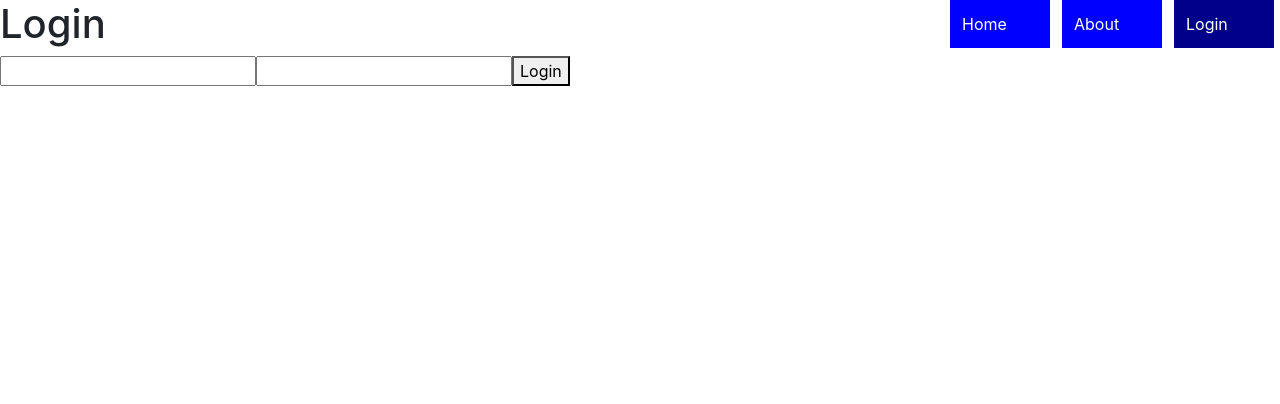
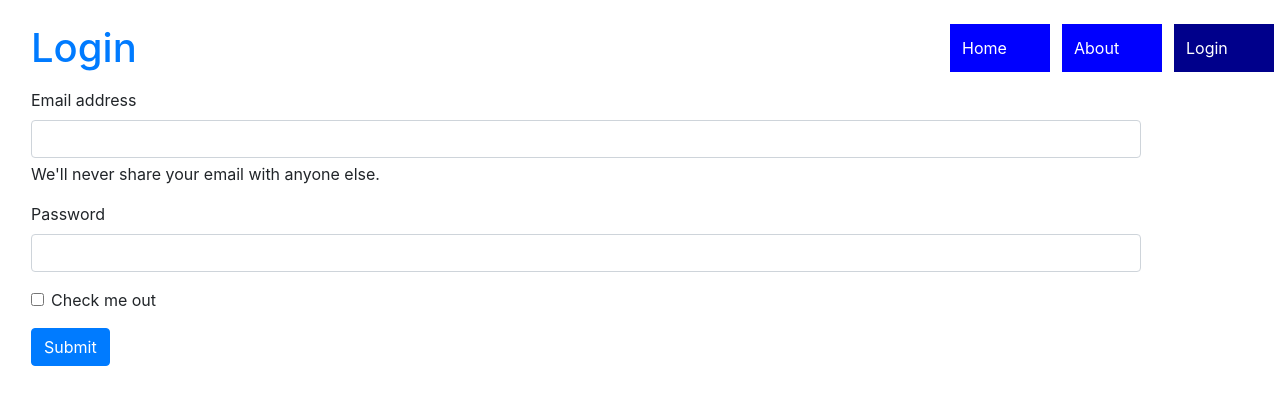
Before and after one commit to mbuimbogo/Frontend-Pagination-, a React (Create React App) app: page /Login in a window 1280 px wide. Shown: the top 404 px of the page. Built offline with nearby package versions, Linux system fonts and the light colour scheme.

Commit message:
Edit login

```diff
--- a/public/index.html
+++ b/public/index.html
@@ -25,7 +25,7 @@
       work correctly both with client-side routing and a non-root public URL.
       Learn how to configure a non-root public URL by running `npm run build`.
     -->
-    <title>React App</title>
+    <title>My Blogs</title>
   </head>
   <body>
     <noscript>You need to enable JavaScript to run this app.</noscript>
--- a/src/App.js
+++ b/src/App.js
@@ -9,6 +9,7 @@ import Navbar from './Components/Navbar';
 
 function App() {
   const [isLoggedIn, setIsLoggedIn] = useState(false);
+
   return(
     <div>
     <Navbar setIsLoggedIn={setIsLoggedIn}/>
--- a/src/Components/About.js
+++ b/src/Components/About.js
@@ -2,7 +2,11 @@ import React from 'react'
 
 const About = () => {
   return (
-    <h1>About</h1>
+    <div className='container ml-3 mt-4'>
+    <h1 className='text-primary mb-3'>About</h1>
+    <p> I love playing with words in my mind and pen them down to blogs.</p>
+    <p> Isn't that awesome?</p>
+    </div>
   )
 }
 
--- a/src/Components/Home.js
+++ b/src/Components/Home.js
@@ -40,6 +40,19 @@ if(!isLoggedIn) return <Redirect to = "/login" />
     <h1 className='text-primary mb-3'>My Blogs</h1>
     <Posts posts={currentPosts} loading={loading}/>
     <Pagination totalPosts={posts.length} postsPerPage={postsPerPage} paginate={paginate}/>
+    <div className="card text-center">
+  <div className="card-header">
+    Featured
+  </div>
+  <div className="card-body">
+    <h5 className="card-title">~Cory Doctorow~ </h5>
+    <p className="card-text">Conversation is king. Content is just something to talk about.</p>
+    <a href="/about" className="btn btn-primary">Go somewhere</a>
+  </div>
+  <div className="card-footer text-muted">
+  Adios!
+  </div>
+</div>
   </div>
   )
 }
--- a/src/Components/Login.js
+++ b/src/Components/Login.js
@@ -4,7 +4,7 @@ import { useHistory } from 'react-router-dom';
 const Login = ({setIsLoggedIn}) => {
     const history = useHistory();
     const [formData, setFormData] = useState({
-        username: "",
+        name: "",
         password: "",
     })
 function handleChange(e){
@@ -20,14 +20,30 @@ function handleSubmit(e) {
 }
 
   return (
-    <div>
-        <h1>Login</h1>
-        <form onSubmit={handleSubmit}>
+    <div className='container ml-3 mt-4'>
+        <h1 className='text-primary mb-3'>Login</h1>
+        {/* <form onSubmit={handleSubmit}>
         <input type="text" name="username" value={formData.username} onChange={handleChange}/>
         <input type="password" name="password" value= {formData.password} onChange={handleChange} />
-        <button type="submit">Login</button>
-        </form>
-        </div>
+        <button type="submit" className='btn btn-primary btn-sm'>Login</button>
+        </form> */}
+        <form onSubmit={handleSubmit}>
+  <div className="mb-3">
+    <label  className="form-label">Email address</label>
+    <input type="email" name="email" value={formData.email} onChange={handleChange} className="form-control" id="exampleInputEmail1" aria-describedby="emailHelp"/>
+    <div id="emailHelp" className="form-text">We'll never share your email with anyone else.</div>
+  </div>
+  <div className="mb-3">
+    <label  className="form-label">Password</label>
+    <input type="password" name="password" value= {formData.password} onChange={handleChange}className="form-control" id="exampleInputPassword1"/>
+  </div>
+  <div className="mb-3 form-check">
+    <input type="checkbox" className="form-check-input" id="exampleCheck1"/>
+    <label className="form-check-label" >Check me out</label>
+  </div>
+  <button type="submit" className="btn btn-primary">Submit</button>
+</form>
+</div>
   )
 }
 
```
Also changed, not shown: src/Components/Navbar.js (+5 -6 lines).
